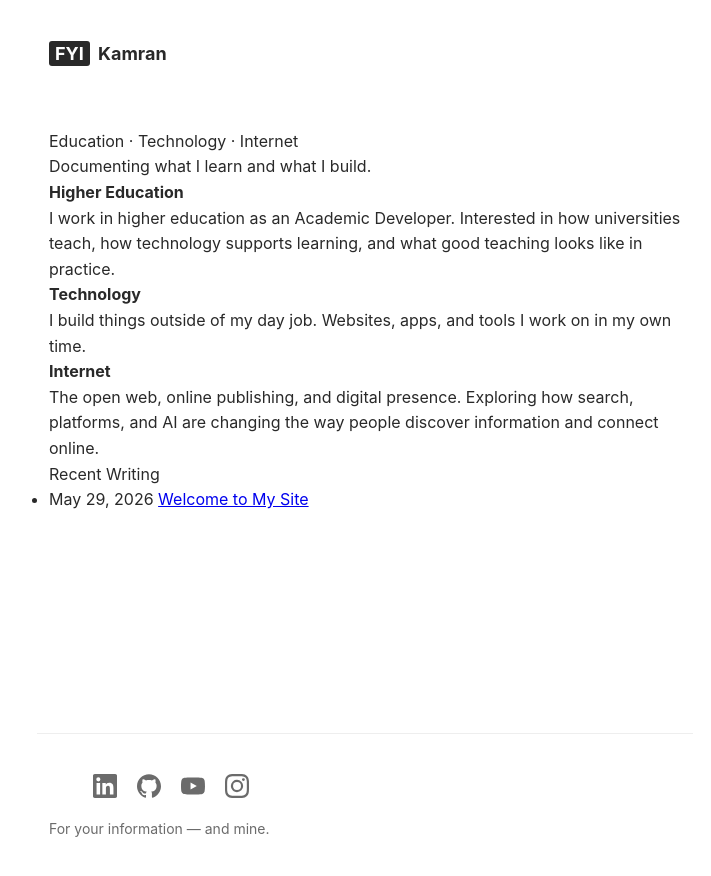
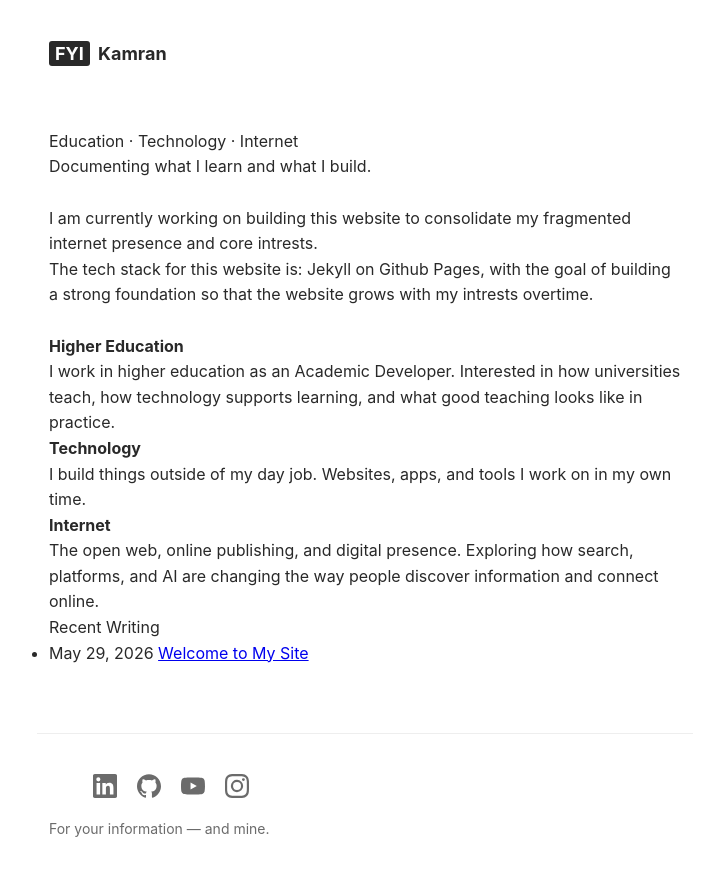
Before and after one commit to fyikamran/fyikamran.github.io, a Jekyll site: the page built from index.html, in a window 1280 px wide. Shown: the top 876 px of the page, without its empty margins (275-986 px from the left). Built offline with Jekyll 4.4.1, drawn with Linux system fonts in a browser that asks for light colours.

Commit message:
Update index.html

```diff
--- a/index.html
+++ b/index.html
@@ -4,7 +4,10 @@ title: "FYI Kamran"
 ---
 <p class="verticals">Education · Technology · Internet</p>
 <p class="tagline">Documenting what I learn and what I build.</p>
-
+<br>
+<p>I am currently working on building this website to consolidate my fragmented internet presence and core intrests. </p>
+<p>The tech stack for this website is: Jekyll on Github Pages, with the goal of building a strong foundation so that the website grows with my intrests overtime.</p>
+<br>
 <div class="vertical">
   <b>Higher Education</b>
   <p class="vertical-desc">I work in higher education as an Academic Developer. Interested in how universities teach, how technology supports learning, and what good teaching looks like in practice.</p>
```
